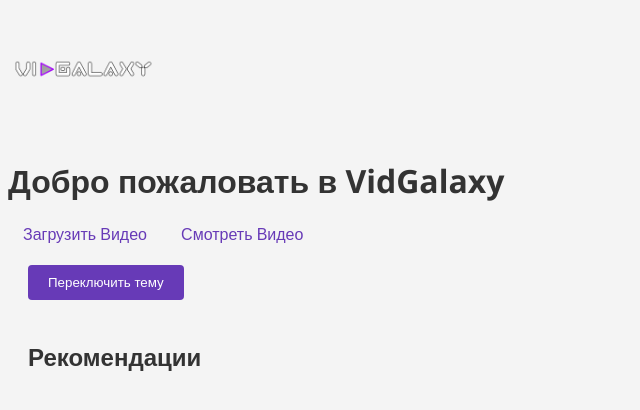
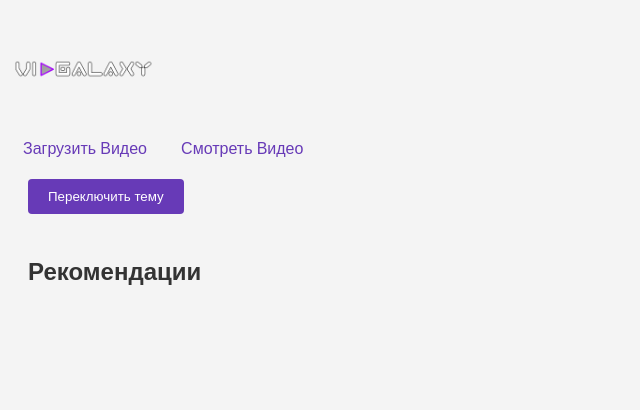
Before and after one commit to ANT920/VidGalaxy, a Flask app: page / in a window 1280 px wide. Shown: the top 410 px of the page, without its empty margins (0-640 px from the left). Run offline with Flask 3, Linux system fonts and the light colour scheme; data that the repository does not hold is empty.

Commit message:
Update index.html

```diff
--- a/templates/index.html
+++ b/templates/index.html
@@ -57,7 +57,6 @@
 </head>
 <body class="light-mode">
     <img src="static/logo.png" alt="Логотип VidGalaxy" class="logo">
-    <h1>Добро пожаловать в VidGalaxy</h1>
     <nav>
         <a href="/upload">Загрузить Видео</a>
         <a href="/videos">Смотреть Видео</a>
```
